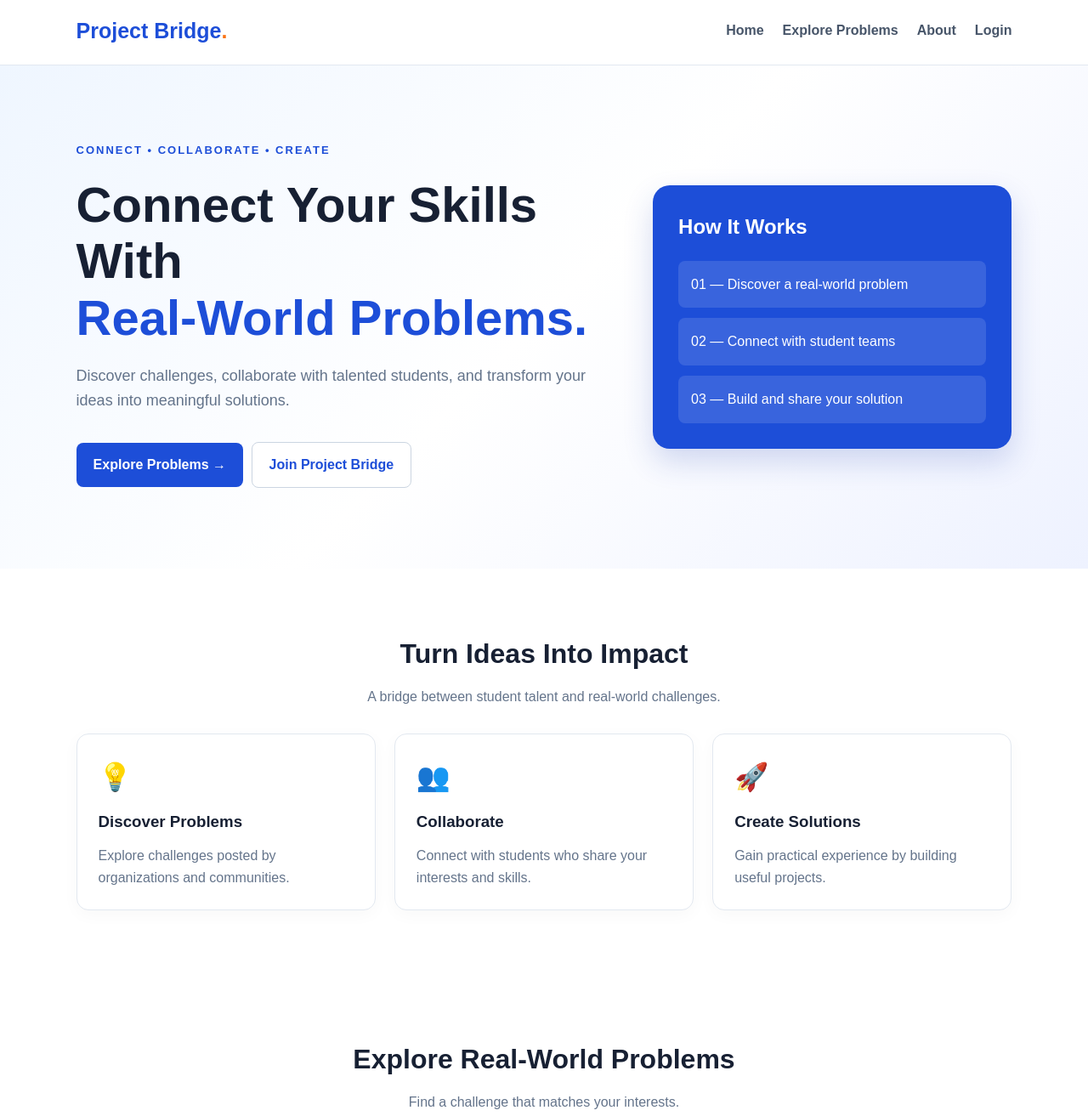
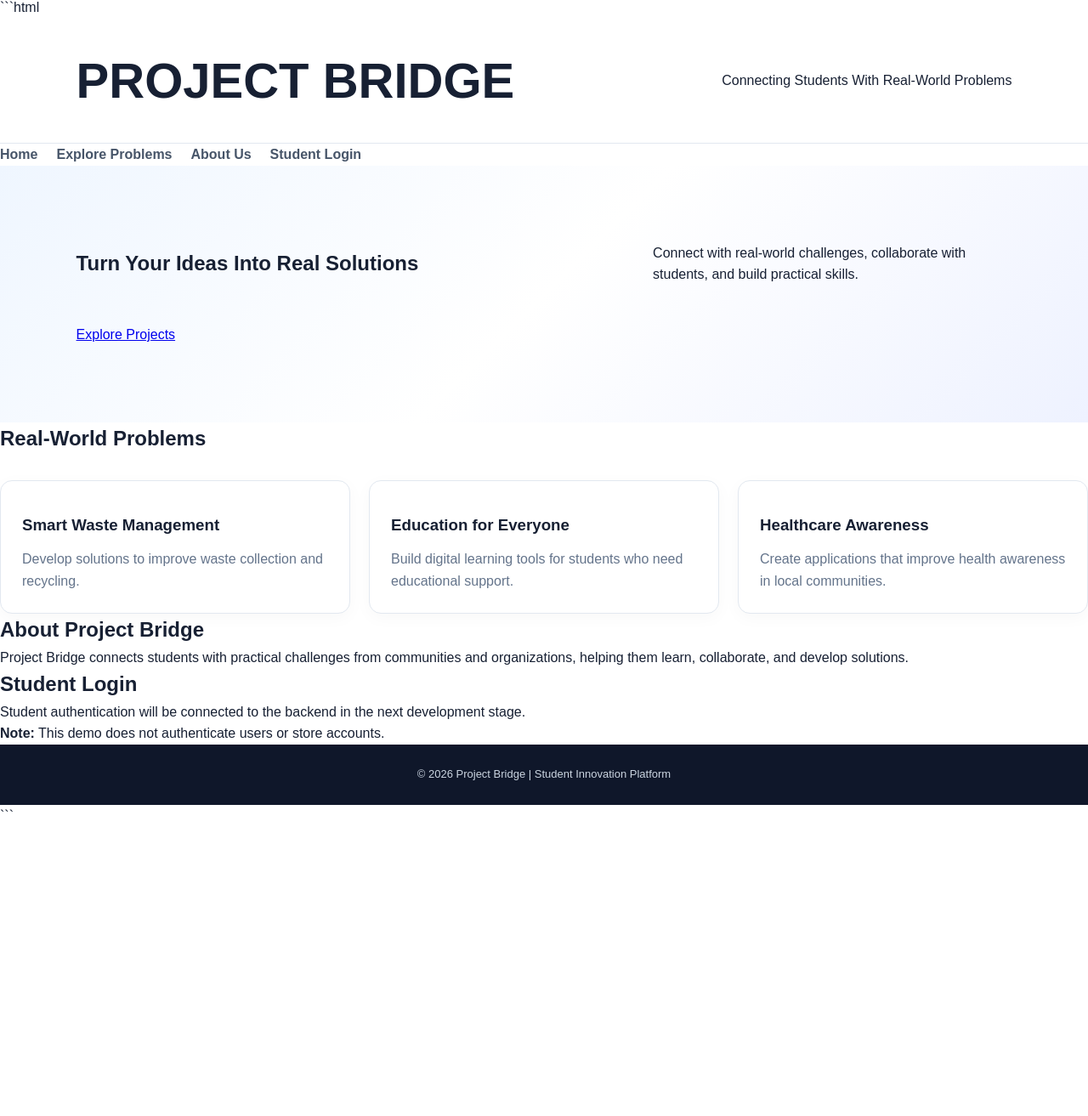
Before and after one commit to scamdetection/PROJECT-BRIDGE, a plain HTML site: page index.html in a window 1280 px wide. Shown: the part 4-1317 px from the top of the page at 85% size. After the commit the page ends 976 px from the top, so only its background shows below. Drawn offline with Linux system fonts and the light colour scheme.

Commit message:
Refactor index.html structure and content

````diff
--- a/index.html
+++ b/index.html
@@ -1,148 +1,77 @@
-
+```html
 <!DOCTYPE html>
 <html lang="en">
 <head>
     <meta charset="UTF-8">
     <meta name="viewport" content="width=device-width, initial-scale=1.0">
     <title>Project Bridge</title>
-  <link rel="stylesheet" href="style.css">
+    <link rel="stylesheet" href="./style.css">
 </head>
 <body>
 
     <header>
-    <a class="logo" href="index.html">Project Bridge<span>.</span></a>
+        <h1>PROJECT BRIDGE</h1>
+        <p>Connecting Students With Real-World Problems</p>
+    </header>
 
     <nav>
         <a href="#home">Home</a>
         <a href="#problems">Explore Problems</a>
-      <a href="#about">About</a>
-      <a href="#login">Login</a>
+        <a href="#about">About Us</a>
+        <a href="#login">Student Login</a>
     </nav>
-  </header>
 
-  <section class="hero" id="home">
-    <div class="hero-content">
-      <p class="tag">CONNECT • COLLABORATE • CREATE</p>
+    <section id="home" class="hero">
+        <h2>Turn Your Ideas Into Real Solutions</h2>
+        <p>Connect with real-world challenges, collaborate with
+        students, and build practical skills.</p>
+        <a class="btn" href="#problems">Explore Projects</a>
+    </section>
 
-      <h1>Connect Your Skills With
-        <span>Real-World Problems.</span>
-      </h1>
+    <section id="problems">
+        <h2>Real-World Problems</h2>
 
-      <p class="description">
-        Discover challenges, collaborate with talented students,
-        and transform your ideas into meaningful solutions.
-      </p>
-
-      <a href="#problems" class="button">Explore Problems →</a>
-      <a href="#join" class="button secondary">Join Project Bridge</a>
+        <div class="cards">
+            <div class="card">
+                <h3>Smart Waste Management</h3>
+                <p>Develop solutions to improve waste collection
+                and recycling.</p>
             </div>
 
-    <div class="hero-card">
-      <h2>How It Works</h2>
-      <div class="step">01 — Discover a real-world problem</div>
-      <div class="step">02 — Connect with student teams</div>
-      <div class="step">03 — Build and share your solution</div>
+            <div class="card">
+                <h3>Education for Everyone</h3>
+                <p>Build digital learning tools for students
+                who need educational support.</p>
+            </div>
+
+            <div class="card">
+                <h3>Healthcare Awareness</h3>
+                <p>Create applications that improve health
+                awareness in local communities.</p>
+            </div>
         </div>
     </section>
 
-  <section class="features" id="about">
-    <h2>Turn Ideas Into Impact</h2>
-    <p class="section-description">
-      A bridge between student talent and real-world challenges.
-    </p>
-
-    <div class="cards">
-      <article class="card">
-        <div class="icon">💡</div>
-        <h3>Discover Problems</h3>
-        <p>Explore challenges posted by organizations and communities.</p>
-      </article>
-
-      <article class="card">
-        <div class="icon">👥</div>
-        <h3>Collaborate</h3>
-        <p>Connect with students who share your interests and skills.</p>
-      </article>
-
-      <article class="card">
-        <div class="icon">🚀</div>
-        <h3>Create Solutions</h3>
-        <p>Gain practical experience by building useful projects.</p>
-      </article>
-    </div>
+    <section id="about">
+        <h2>About Project Bridge</h2>
+        <p>Project Bridge connects students with practical
+        challenges from communities and organizations, helping
+        them learn, collaborate, and develop solutions.</p>
     </section>
 
-  <section class="problems" id="problems">
-    <h2>Explore Real-World Problems</h2>
-    <p class="section-description">
-      Find a challenge that matches your interests.
-    </p>
-
-    <input
-      type="text"
-      id="search"
-      placeholder="Search problems or skills..."
-      aria-label="Search problems"
-    >
-
-    <div class="cards" id="problem-list">
-      <article class="card problem-card">
-        <span class="category">Healthcare</span>
-        <h3>Hospital Appointment System</h3>
-        <p>Develop a platform to simplify patient appointments.</p>
-        <p class="skills">Skills: HTML, CSS, JavaScript</p>
-        <button onclick="applyForProblem('Hospital Appointment System')">
-          Apply Now
-        </button>
-      </article>
-
-      <article class="card problem-card">
-        <span class="category">Environment</span>
-        <h3>Community Waste Management</h3>
-        <p>Help communities improve recycling and waste collection.</p>
-        <p class="skills">Skills: JavaScript, UI Design</p>
-        <button onclick="applyForProblem('Community Waste Management')">
-          Apply Now
-        </button>
-      </article>
-
-      <article class="card problem-card">
-        <span class="category">Education</span>
-        <h3>Campus Bus Tracking</h3>
-        <p>Help students access bus locations and arrival information.</p>
-        <p class="skills">Skills: JavaScript, APIs</p>
-        <button onclick="applyForProblem('Campus Bus Tracking')">
-          Apply Now
-        </button>
-      </article>
-    </div>
-
-    <p id="no-results" hidden>No matching problems found.</p>
-  </section>
-
-  <section class="join" id="join">
-    <h2>Ready to Make a Difference?</h2>
-    <p>Join Project Bridge and turn your knowledge into real impact.</p>
-    <a href="#login" class="button">Get Started</a>
-  </section>
-
-  <section class="login" id="login">
-    <h2>Student Login Demo</h2>
-    <form id="login-form">
-      <input type="email" id="email" placeholder="Your email" required>
-      <input type="password" id="password" placeholder="Password" required>
-      <button type="submit">Sign In</button>
-    </form>
-    <p id="login-message" role="status"></p>
-    <p class="small-note">
-      Demo only. Real login requires a secure backend.
-    </p>
+    <section id="login">
+        <h2>Student Login</h2>
+        <p>Student authentication will be connected to the
+        backend in the next development stage.</p>
+        <p><strong>Note:</strong> This demo does not authenticate
+        users or store accounts.</p>
     </section>
 
     <footer>
-    <p>© 2026 Project Bridge | Connecting Students With Real-World Problems</p>
+        <p>© 2026 Project Bridge | Student Innovation Platform</p>
     </footer>
 
-  <script src="script.js"></script>
+    <script src="./script.js"></script>
 </body>
 </html>
+```
````
Lines whose indentation alone changed are shown as unchanged.
